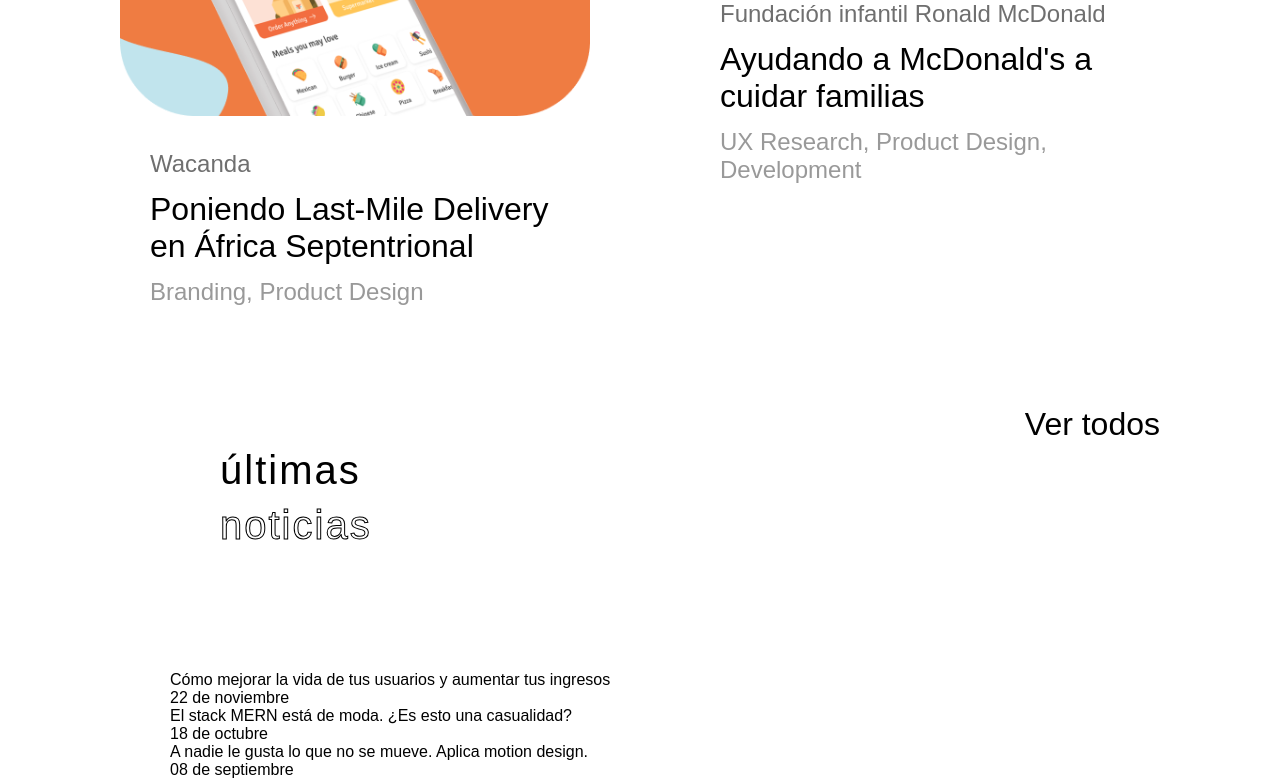
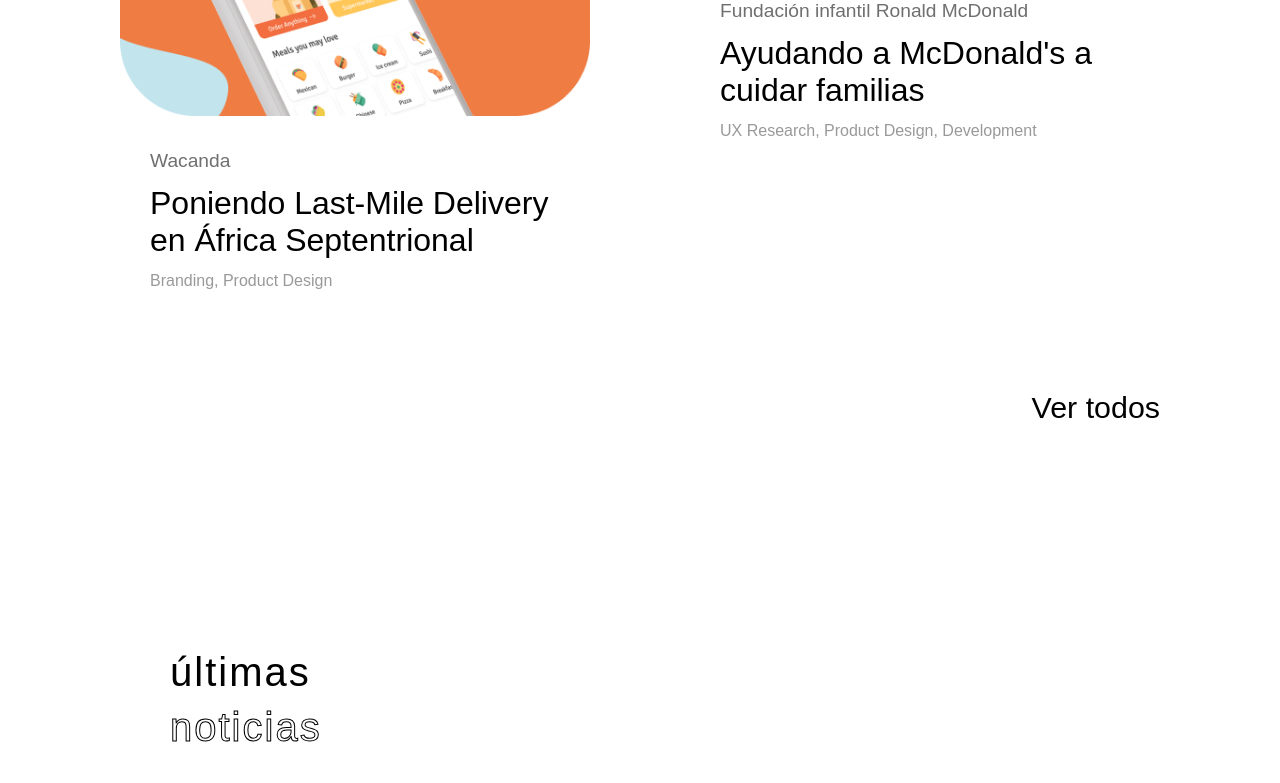
Before and after one commit to eloy98g/project-bird, a React app in the folder clapfy-web/: page / in a window 1280 px wide. Shown: the part 1760-2543 px from the top of the page. Built offline with nearby package versions, Linux system fonts and the light colour scheme; a web font is replaced by a local one.

Commit message:
news section added

```diff
--- a/clapfy-web/src/components/News.jsx
+++ b/clapfy-web/src/components/News.jsx
@@ -1,5 +1,6 @@
 import React from 'react';
 import '../styles/components/News.scss';
+import background from '../styles/static/blog-background.png';
 
 const News = () => {
   return (
@@ -10,19 +11,19 @@
           <p className="subtitle">noticias</p>
         </div>
         <div className="news-container">
-          <img src="/" alt="" className="background-img" />
+          <img src={background} alt="" className="background-img" />
           <div className="blogs">
             <div className="blog-post selected">
-              <p className="title">Cómo mejorar la vida de tus usuarios y aumentar tus ingresos</p>
-              <p className="date">22 de noviembre</p>
+              <p className="post-title">Cómo mejorar la vida de tus usuarios y aumentar tus ingresos</p>
+              <p className="post-date">22 de noviembre</p>
             </div>
             <div className="blog-post">
-              <p className="title">El stack MERN está de moda. ¿Es esto una casualidad?</p>
-              <p className="date">18 de octubre</p>
+              <p className="post-title">El stack MERN está de moda. ¿Es esto una casualidad?</p>
+              <p className="post-date">18 de octubre</p>
             </div>
             <div className="blog-post">
-              <p className="title">A nadie le gusta lo que no se mueve. Aplica motion design.</p>
-              <p className="date">08 de septiembre</p>
+              <p className="post-title">A nadie le gusta lo que no se mueve. Aplica motion design.</p>
+              <p className="post-date">08 de septiembre</p>
             </div>
           </div>
         </div>
--- a/clapfy-web/src/styles/components/News.scss
+++ b/clapfy-web/src/styles/components/News.scss
@@ -1,5 +1,45 @@
-.projects .container{
+.news .container{
   display: flex;
   flex-direction: column;
-  margin: 0 120px;
+  margin: 220px 120px 160px;
 }
+
+.news-container{
+  margin-top: 30px;
+  width: 100%;
+  display: flex;
+  flex-direction: column;
+  position: relative;
+  justify-content: center;
+}
+
+.background-img{
+  width: 60%;
+}
+
+.blogs{
+  width: 50%;
+  position: absolute;
+  top: 15%;
+  left: 51%;
+}
+
+.selected{
+  border-left: 2px solid black;
+}
+
+.blog-post:nth-child(2){
+  margin: 35px 0;
+}
+
+.post-title{
+  font-size: 1.9em;
+  margin-bottom: 20px;
+  padding-left: 20px;
+}
+
+.post-date{
+  color: #6F6F6F;
+  font-size: 1em;
+  padding-left: 20px;
+}
--- a/clapfy-web/src/styles/components/Projects.scss
+++ b/clapfy-web/src/styles/components/Projects.scss
@@ -5,6 +5,7 @@
 }
 
 .projects-grid{
+  margin-top: 100px;
   display: flex;
   flex-direction: row;
   gap: 100px;
@@ -27,7 +28,7 @@
 }
 
 .name{
-  font-size: 1.5em;
+  font-size: 1.2em;
   color: #6F6F6F;
 }
 
@@ -38,13 +39,13 @@
 
 .services{
   color: #999999;
-  font-size: 1.5em;
+  font-size: 1em;
 }
 
 .projects-footer{
   margin-top: 100px;
   text-align: end;
-  font-size: 2em;
+  font-size: 1.9em;
 }
 
 .link{
--- a/clapfy-web/src/styles/containers/Home.scss
+++ b/clapfy-web/src/styles/containers/Home.scss
@@ -4,7 +4,6 @@
 
 .banner{
   margin-left: 50px;
-  margin-bottom: 100px;
   line-height: 55px;
   letter-spacing: 0.05em;
   font-size: 2.5em;
```
